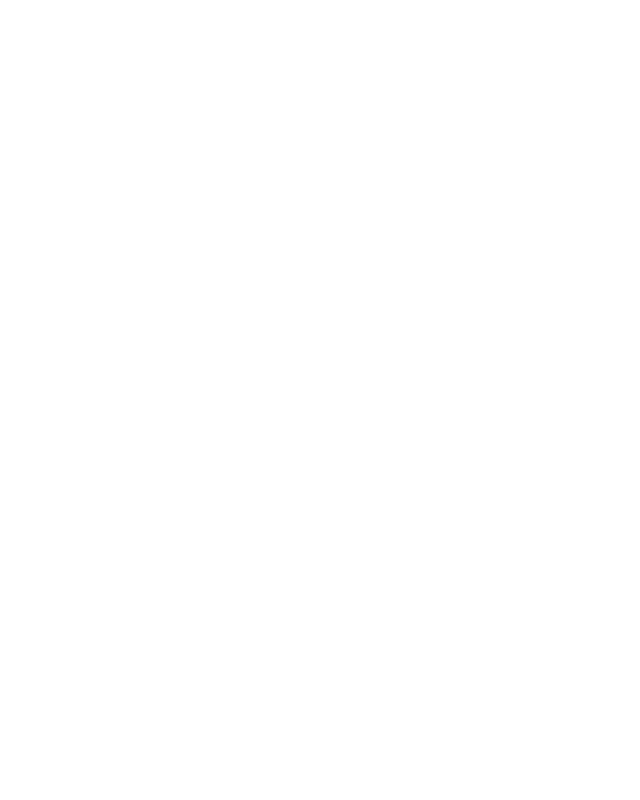
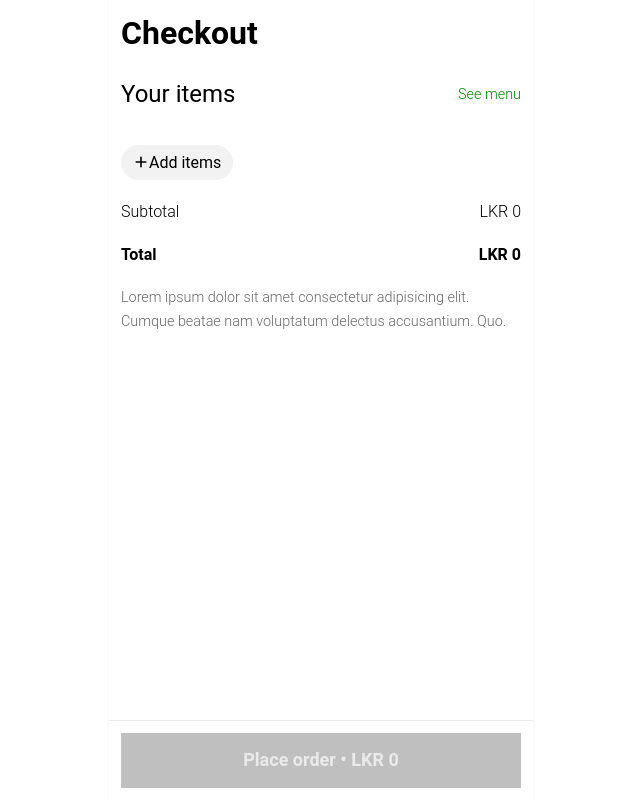
Before and after one commit to alaminnku/home-and-home, a Next.js app: page /1/checkout in a window 1280 px wide. Before the commit this address had no page. Shown: the whole page, without its empty margins (319-959 px from the left). Built offline with nearby package versions, Linux system fonts and the light colour scheme.

Commit message:
Authentication disable functionality added

```diff
--- a/pages/[restaurantSlug]/[itemSlug]/index.js
+++ b/pages/[restaurantSlug]/[itemSlug]/index.js
@@ -3,6 +3,9 @@
 import Item from "@components/item";
 import { createSlug } from "@utils/index";
 import { withPageAuthRequired } from "@auth0/nextjs-auth0";
+
+// Require login
+const requireLogin = false;
 
 function ItemPage({ item }) {
   return (
@@ -85,4 +88,4 @@
   }
 }
 
-export default withPageAuthRequired(ItemPage);
+export default requireLogin ? withPageAuthRequired(ItemPage) : ItemPage;
--- a/pages/[restaurantSlug]/checkout.js
+++ b/pages/[restaurantSlug]/checkout.js
@@ -1,5 +1,8 @@
 import Checkout from "@components/checkout";
 import { withPageAuthRequired } from "@auth0/nextjs-auth0";
+
+// Require login
+const requireLogin = false;
 
 function CheckoutPage() {
   return (
@@ -9,4 +12,4 @@
   );
 }
 
-export default withPageAuthRequired(CheckoutPage);
+export default requireLogin ? withPageAuthRequired(CheckoutPage) : CheckoutPage;
--- a/pages/user-info/complete.js
+++ b/pages/user-info/complete.js
@@ -5,7 +5,7 @@
 import { ImArrowRight } from "react-icons/im";
 import { FaChevronLeft } from "react-icons/fa";
 import { firstNameAtom, lastNameAtom } from "@atoms/userinfo";
-import styles from "@styles/userInfo/userInfo.module.css";
+import styles from "@styles/userInfo/UserInfo.module.css";
 
 export default function Complete() {
   // router
```
Also changed, not shown: pages/[restaurantSlug]/index.js (+6 -1 lines).
